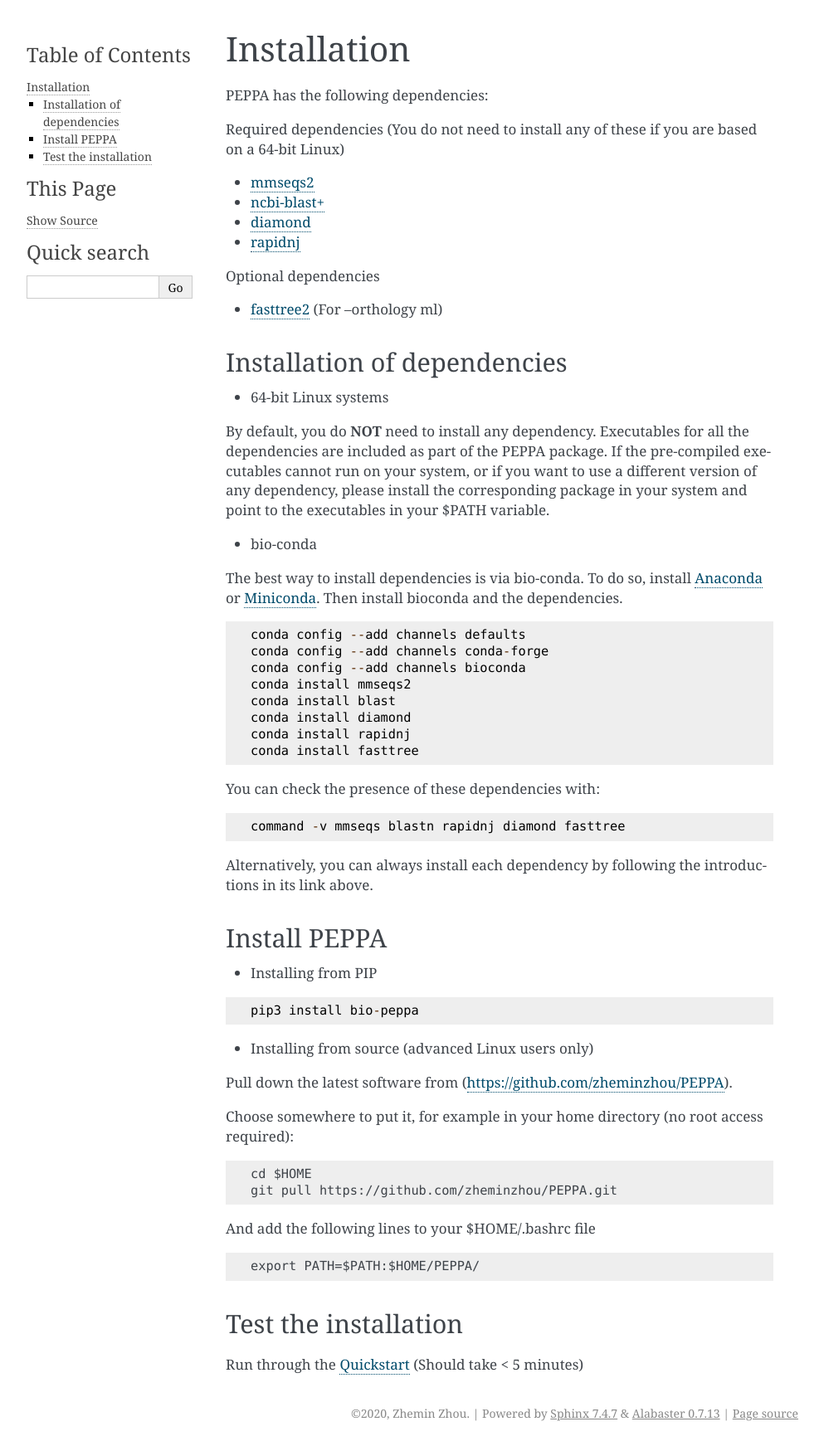
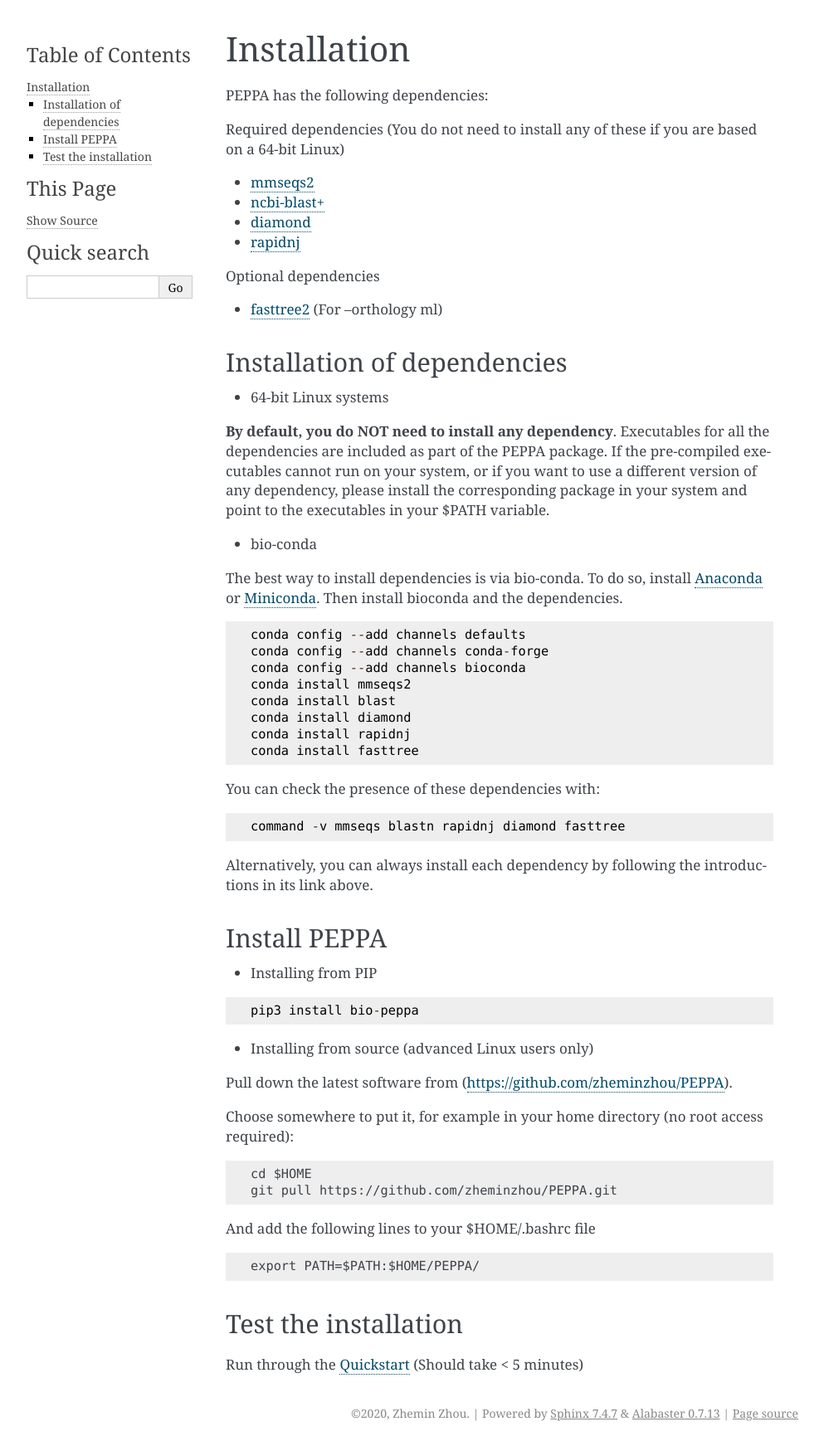
Before and after one commit to zheminzhou/PEPPAN, a Sphinx documentation site: the page built from docs/source/usage/installation.rst, in a window 1280 px wide. Shown: the whole page at 83% size, without its empty margins (148-1141 px from the left). Built offline with Sphinx 7.4.7, drawn with Linux system fonts in a browser that asks for light colours.

```diff
--- a/docs/source/usage/installation.rst
+++ b/docs/source/usage/installation.rst
@@ -18,7 +18,7 @@ Installation of dependencies
 ----------------------------
 * 64-bit Linux systems
 
-By default, you do **NOT** need to install any dependency. Executables for all the dependencies are included as part of the PEPPA package. If the pre-compiled executables cannot run on your system, or if you want to use a different version of any dependency, please install the corresponding package in your system and point to the executables in your $PATH variable.
+**By default, you do NOT need to install any dependency**. Executables for all the dependencies are included as part of the PEPPA package. If the pre-compiled executables cannot run on your system, or if you want to use a different version of any dependency, please install the corresponding package in your system and point to the executables in your $PATH variable.
 
 * bio-conda
 
```
